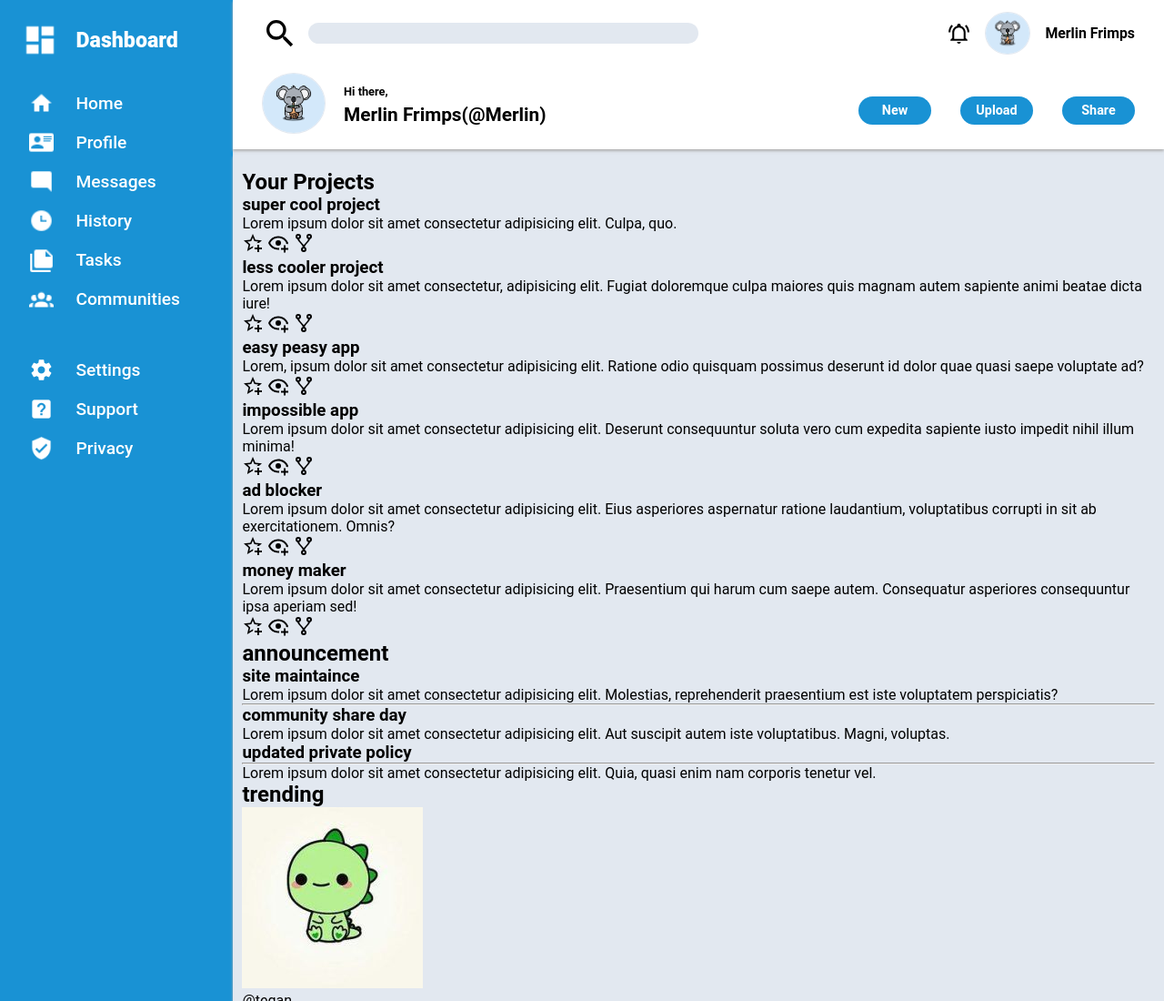
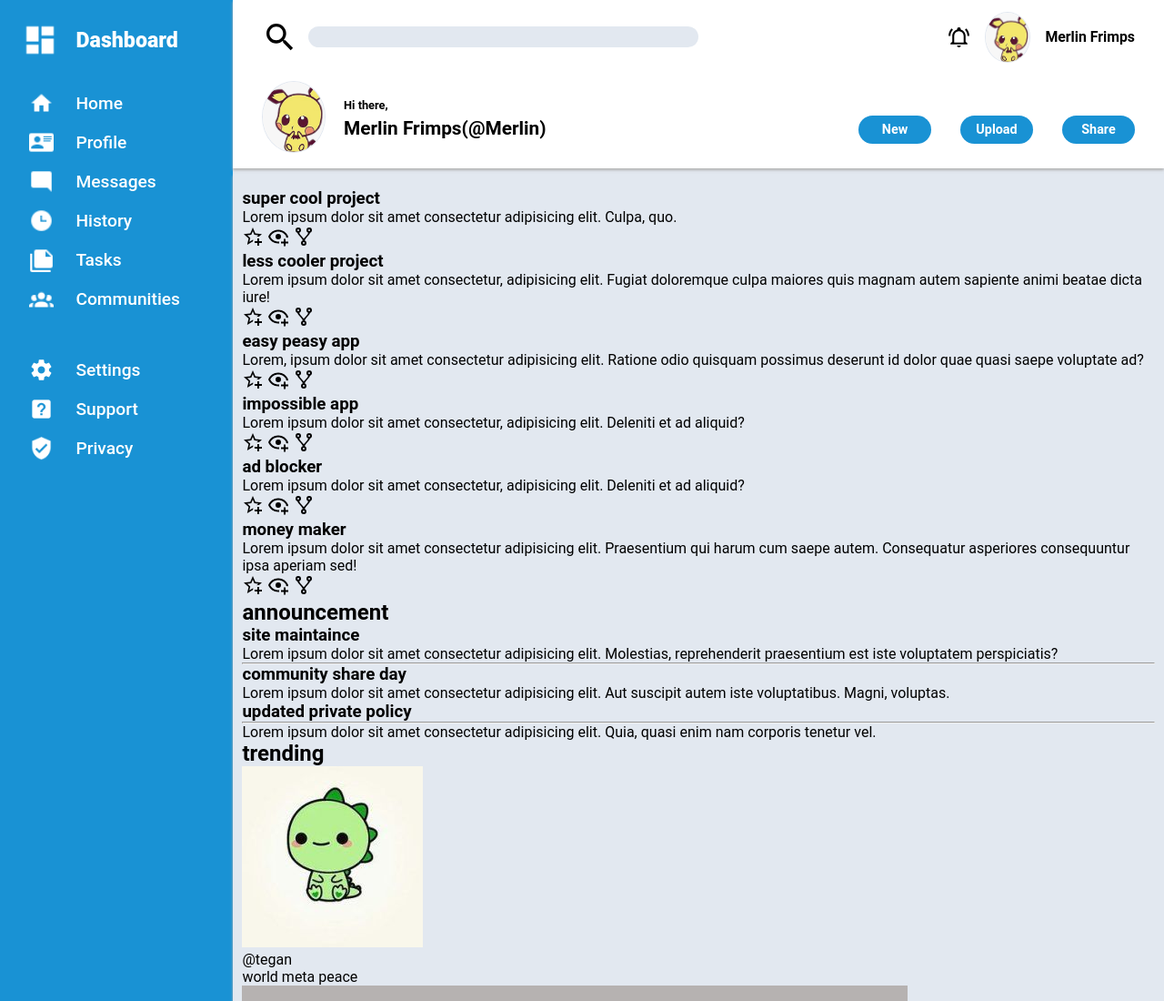
Before and after one commit to bismarkagyare/admin-dashboard, a plain HTML site: page index.html in a window 1280 px wide. Shown: the top 1100 px of the page at 91% size. Drawn offline with Linux system fonts and the light colour scheme.

Commit message:
changed the header image

```diff
--- a/index.html
+++ b/index.html
@@ -69,14 +69,14 @@
                     </div>
                     <div class="right-section-header-top">
                         <img class="bell-ring" src="./dashboard-imgs/bell-ring-outline.svg" alt="bell">
-                        <img class="trend4" src="./dashboard-imgs/trending-pic4.png" alt="">
+                        <img class="trend4" src="./dashboard-imgs/trending-pic3.png" alt="">
                         <p>merlin frimps</p>
                     </div>
                 </div>
                 <div class="bottom-header">
                     <div class="left-section-header-bottom">
                         <div class="left-section-header-bottom-img">
-                            <img src="./dashboard-imgs/trending-pic4.png" alt="">
+                            <img src="./dashboard-imgs/trending-pic3.png" alt="">
                         </div>
                         <div class="left-section-header-bottom-name">
                             <p>Hi there,</p>
@@ -93,7 +93,6 @@
 <!-- ----------------------cards---------------------- -->
             <div class="main">
                 <div class="projects">
-                    <h2>Your Projects</h2>
                     <div class="card">
                         <div class="card-text">
                             <h3>super cool project</h3>
@@ -130,7 +129,7 @@
                     <div class="card">
                         <div class="card-text">
                             <h3>impossible app</h3>
-                            Lorem ipsum dolor sit amet consectetur adipisicing elit. Deserunt consequuntur soluta vero cum expedita sapiente iusto impedit nihil illum minima!
+                            <p>Lorem ipsum dolor sit amet consectetur, adipisicing elit. Deleniti et ad aliquid?</p>
                         </div>
                         <div class="card-icons">
                             <img src="./dashboard-imgs/star-plus-outline.svg" alt="">
@@ -141,7 +140,7 @@
                     <div class="card">
                         <div class="card-text">
                             <h3>ad blocker</h3>
-                            Lorem ipsum dolor sit amet consectetur adipisicing elit. Eius asperiores aspernatur ratione laudantium, voluptatibus corrupti in sit ab exercitationem. Omnis?
+                            <p>Lorem ipsum dolor sit amet consectetur, adipisicing elit. Deleniti et ad aliquid?</p>
                         </div>
                         <div class="card-icons">
                             <img src="./dashboard-imgs/star-plus-outline.svg" alt="">
```
